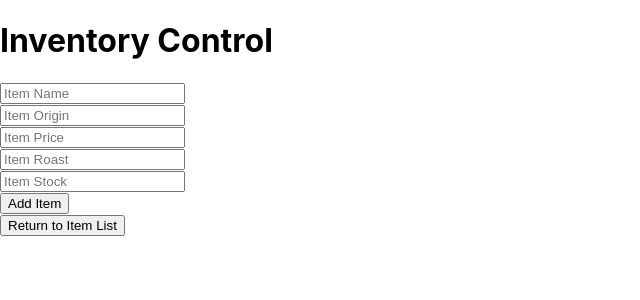
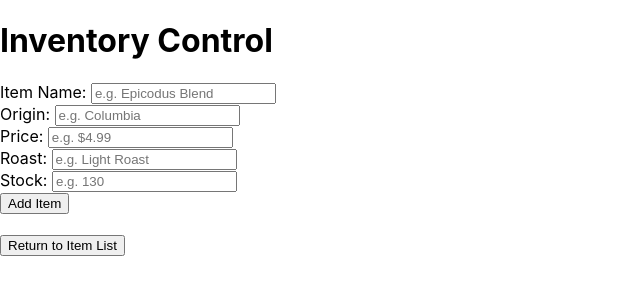
Before and after one commit to geoffreygao1/inventory-tracker, a React (Create React App) app: page / in a window 1280 px wide. Both pictures are taken after a click on the button "Add Item". Shown: the top 300 px of the page, without its empty margins (0-640 px from the left). Built offline with nearby package versions, Linux system fonts and the light colour scheme.

Commit message:
Added reduce stock functionality

```diff
--- a/src/components/EditInventoryForm.js
+++ b/src/components/EditInventoryForm.js
@@ -15,7 +15,8 @@ function EditInventoryForm(props) {
     <React.Fragment>
       <ReusableForm
         formSubmissionHandler={handleEditInventoryFormSubmission}
-        buttonText="Update Item" />
+        buttonText="Update Item"
+        itemToEdit={item} />
     </React.Fragment>
   );
 }
--- a/src/components/InventoryControl.js
+++ b/src/components/InventoryControl.js
@@ -45,6 +45,21 @@ class InventoryControl extends React.Component {
     this.setState({ selectedItem: selectedItem });
   }
 
+  handleReduceStock = (id) => {
+    const selectedItem = this.state.mainInventoryList.filter(item => item.id === id)[0];
+    const reducedStockItem = { ...selectedItem, stock: (selectedItem.stock === 0) ? 0 : selectedItem.stock - 1 };
+    console.log(reducedStockItem);
+    this.setState({ selectedItem: selectedItem });
+    const editedMainInventoryList = this.state.mainInventoryList
+      .filter(item => item.id !== reducedStockItem.id)
+      .concat(reducedStockItem);
+    this.setState({
+      mainInventoryList: editedMainInventoryList,
+      editing: false,
+      selectedItem: null
+    });
+  }
+
   handleDeletingItem = (id) => {
     const newMainInventoryList = this.state.mainInventoryList.filter(item => item.id !== id);
     this.setState({
@@ -87,13 +102,14 @@ class InventoryControl extends React.Component {
       currentlyVisibleState = <NewInventoryForm onNewInventoryCreation={this.handleAddingNewItemToList} />;
       buttonText = "Return to Item List";
     } else {
-      currentlyVisibleState = <InventoryList inventoryList={this.state.mainInventoryList} onItemSelection={this.handleChangingSelectedItem} />;
+      currentlyVisibleState = <InventoryList inventoryList={this.state.mainInventoryList} onItemSelection={this.handleChangingSelectedItem} reduceInventoryCount={this.handleReduceStock} />;
       buttonText = "Add Item";
     }
 
     return (
       <React.Fragment>
         {currentlyVisibleState}
+        <br />
         <button onClick={this.handleClick}>{buttonText}</button>
       </React.Fragment>
     );
--- a/src/components/InventoryDetail.js
+++ b/src/components/InventoryDetail.js
@@ -6,7 +6,8 @@ function InventoryDetail(props) {
 
   return (
     <React.Fragment>
-      <h1>Item Detail</h1>
+      <hr />
+      <h2>Item Detail</h2>
       <h3>{item.names}</h3>
       <p><em>Origin:{item.origin}</em></p>
       <p>Price: {item.price}</p>
--- a/src/components/InventoryList.js
+++ b/src/components/InventoryList.js
@@ -6,6 +6,8 @@ function InventoryList(props) {
 
   return (
     <React.Fragment>
+      <h2>Current Inventory</h2>
+      <p><em>Click the item to edit/delete</em></p>
       <hr />
       {props.inventoryList.map((item) =>
         <Item
@@ -16,7 +18,8 @@ function InventoryList(props) {
           roast={item.roast}
           stock={item.stock}
           id={item.id}
-          key={item.id} />
+          key={item.id}
+          sellItem={props.reduceInventoryCount} />
       )}
     </React.Fragment>
   );
@@ -24,7 +27,8 @@ function InventoryList(props) {
 
 InventoryList.propTypes = {
   inventoryList: PropTypes.array,
-  onItemSelection: PropTypes.func
+  onItemSelection: PropTypes.func,
+  reduceInventoryCount: PropTypes.func
 };
 
 export default InventoryList;
--- a/src/components/Item.js
+++ b/src/components/Item.js
@@ -10,8 +10,9 @@ function Ticket(props) {
         <p>Price: {props.price}</p>
         <p>Roast: {props.roast}</p>
         <p>Remaining Stock: {props.stock}</p>
-        <hr />
       </div>
+      <button onClick={() => props.sellItem(props.id)}>Sell Item</button>
+      <hr />
     </React.Fragment>
   );
 }
@@ -23,7 +24,8 @@ Ticket.propTypes = {
   roast: PropTypes.string,
   stock: PropTypes.number,
   id: PropTypes.string,
-  whenTicketClicked: PropTypes.func
+  whenTicketClicked: PropTypes.func,
+  sellItem: PropTypes.func
 };
 
 export default Ticket;
--- a/src/components/ReusableForm.js
+++ b/src/components/ReusableForm.js
@@ -5,30 +5,30 @@ function ReusableForm(props) {
   return (
     <React.Fragment>
       <form onSubmit={props.formSubmissionHandler}>
-        <input
+        Item Name: <input
           type='text'
           name='names'
-          placeholder='Item Name' />
+          placeholder='e.g. Epicodus Blend' defaultValue={props.itemToEdit ? props.itemToEdit.names : null} />
         <br></br>
-        <input
+        Origin: <input
           type='text'
           name='origin'
-          placeholder='Item Origin' />
+          placeholder='e.g. Columbia' defaultValue={props.itemToEdit ? props.itemToEdit.origin : null} />
         <br></br>
-        <input
+        Price: <input
           type='text'
           name='price'
-          placeholder='Item Price' />
+          placeholder='e.g. $4.99' defaultValue={props.itemToEdit ? props.itemToEdit.price : null} />
         <br></br>
-        <input
+        Roast: <input
           type='text'
           name='roast'
-          placeholder='Item Roast' />
+          placeholder='e.g. Light Roast' defaultValue={props.itemToEdit ? props.itemToEdit.roast : null} />
         <br></br>
-        <input
+        Stock: <input
           type='number'
           name='stock'
-          placeholder='Item Stock' />
+          placeholder='e.g. 130' defaultValue={props.itemToEdit ? props.itemToEdit.stock : null} />
         <br></br>
         <button type='submit'>{props.buttonText}</button>
       </form>
@@ -38,7 +38,8 @@ function ReusableForm(props) {
 
 ReusableForm.propTypes = {
   formSubmissionHandler: PropTypes.func,
-  buttonText: PropTypes.string
+  buttonText: PropTypes.string,
+  itemToEdit: PropTypes.object
 };
 
 export default ReusableForm;
```
